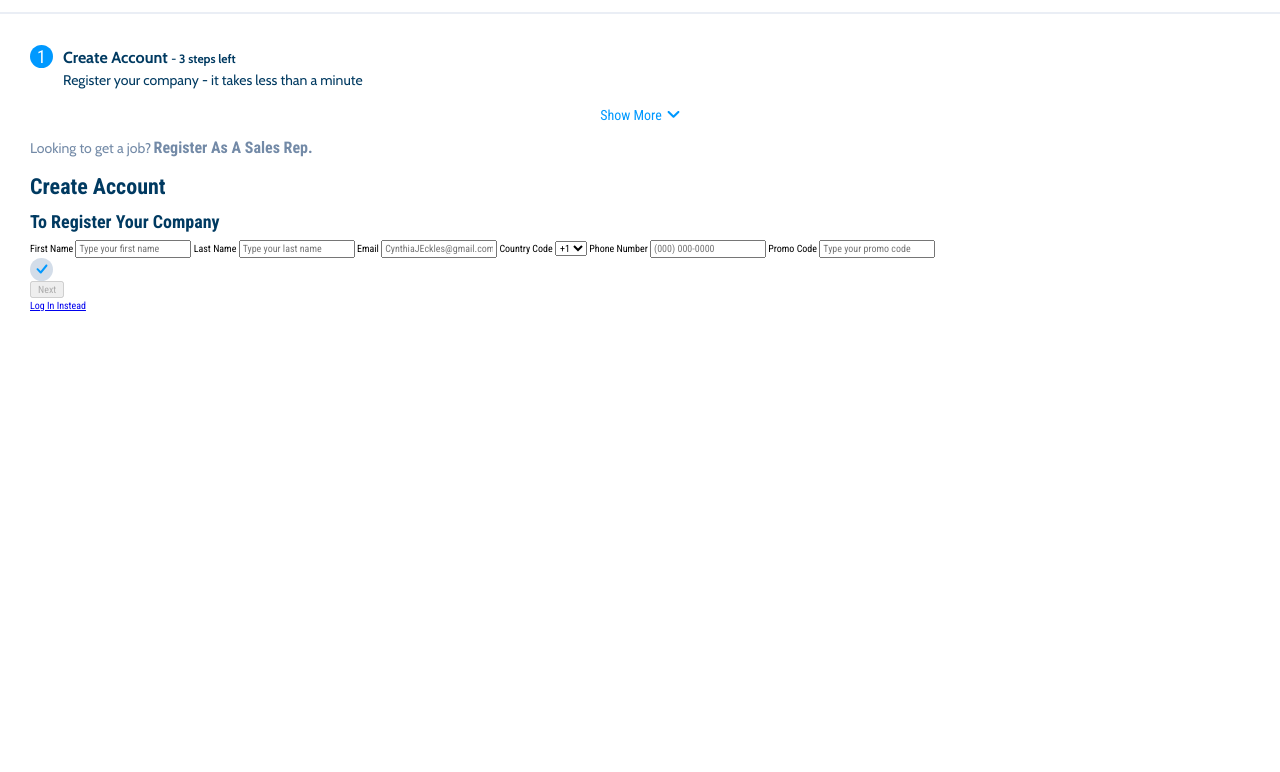
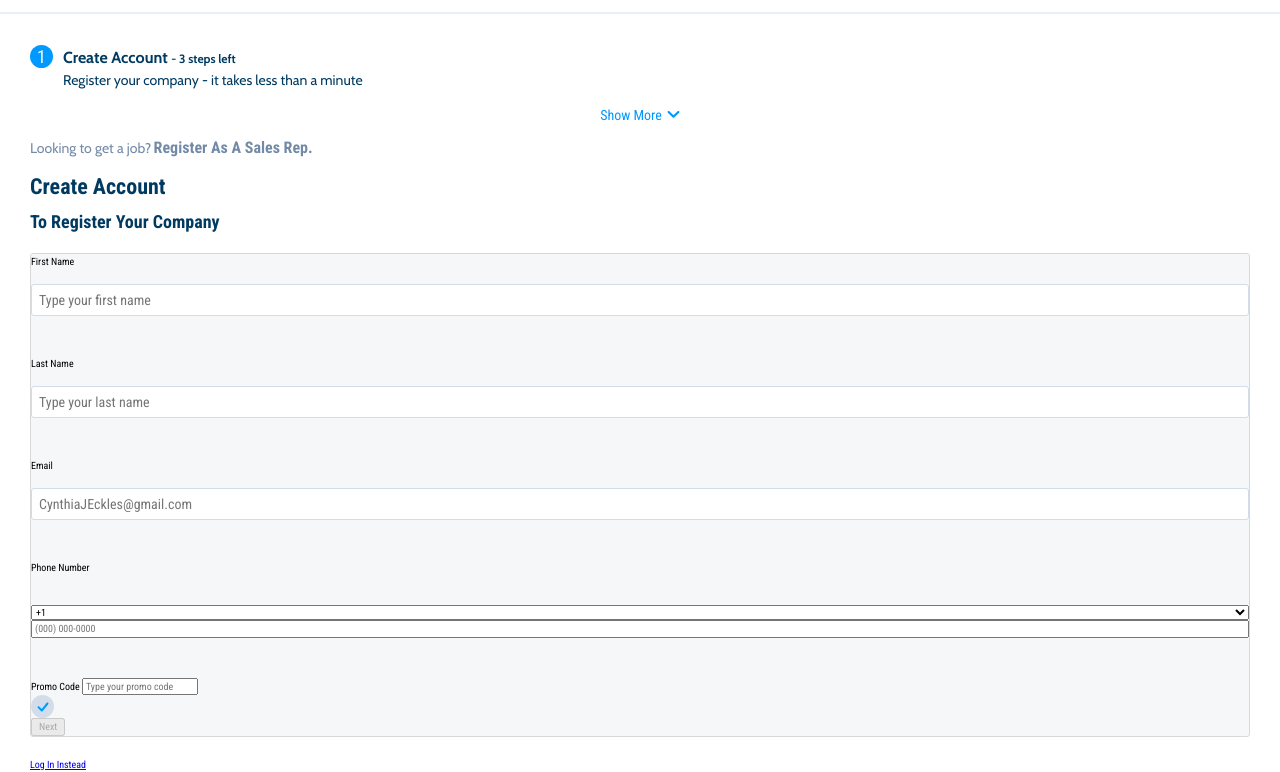
Before and after one commit to LangheBogdan/registration_layout, a plain HTML site: page index.html in a window 1280 px wide. Shown: the part 88-860 px from the top of the page. Before the commit the page ends 800 px from the top, so only its background shows below. Drawn offline with nearby package versions, Linux system fonts and the light colour scheme.

Commit message:
add style rules on second section

```diff
--- a/index.html
+++ b/index.html
@@ -170,7 +170,8 @@
           <h1>Create Account</h1>
           <h2>To Register Your Company</h2>
         </div>
-        <form action="example.com/path" method="post">
+        <form class="reg-form" action="example.com/path" method="post">
+          <div class="form-row">
             <label for="first_name">First Name</label>
             <input
               type="text"
@@ -178,6 +179,8 @@
               id="first_name"
               placeholder="Type your first name"
             />
+          </div>
+          <div class="form-row">
             <label for="last_name">Last Name</label>
             <input
               type="text"
@@ -185,6 +188,8 @@
               id="last_name"
               placeholder="Type your last name"
             />
+          </div>
+          <div class="form-row">
             <label for="user_email">Email</label>
             <input
               type="email"
@@ -192,19 +197,22 @@
               id="user_email"
               placeholder="CynthiaJEckles@gmail.com"
             />
-          <label class="select-label" for="country-code">Country Code</label>
+          </div>
+          <div class="select-label-row">
+            <label for="phone">Phone Number</label>
+            <label for="country-code"></label>
             <select name="country-code" id="country-code">
               <option value="0" selected>+1</option>
             </select>
-          <label for="phone"
-            >Phone Number
+
             <input
               type="tel"
               name="phone"
               id="phone"
               placeholder="(000) 000-0000"
             />
-          </label>
+          </div>
+
           <label for="promo_code">Promo Code</label>
           <input
             type="text"
--- a/style.css
+++ b/style.css
@@ -200,11 +200,13 @@ p {
   font-size: 1.4rem;
 }
 
-
 /*Create Account section*/
 
 .create-account {
   padding: 0 3rem;
+}
+.hgroup {
+  margin-bottom: var(--margin-b);
 }
 .hgroup h1 {
   font-size: 2.2rem;
@@ -217,3 +219,42 @@ p {
   margin: 0.5rem 0;
   color: var(--active-font_color);
 }
+
+.reg-form {
+  background-color: #f6f7f8;
+  border: 1px solid #d6d9dc;
+  border-radius: 3px;
+  width: 100%;
+  margin: 0 0 2rem 0;
+}
+
+.form-row {
+  margin-bottom: 40px;
+  display: flex;
+  justify-content: flex-start;
+  flex-direction: column;
+  flex-wrap: wrap;
+}
+
+.form-row input[type="text"],
+.form-row input[type="email"] {
+  background-color: #ffffff;
+  border: 1px solid var(--disabled-circle_color);
+  border-radius: 3px;
+  width: 100%;
+  padding: 7px;
+  font-size: 14px;
+}
+
+.form-row label,
+.select-label-row label {
+  margin-bottom: 15px;
+}
+
+.select-label-row {
+  margin-bottom: 40px;
+  display: flex;
+  justify-content: flex-start;
+  flex-direction: column;
+  flex-wrap: wrap;
+}
```
Lines whose indentation alone changed are shown as unchanged.
